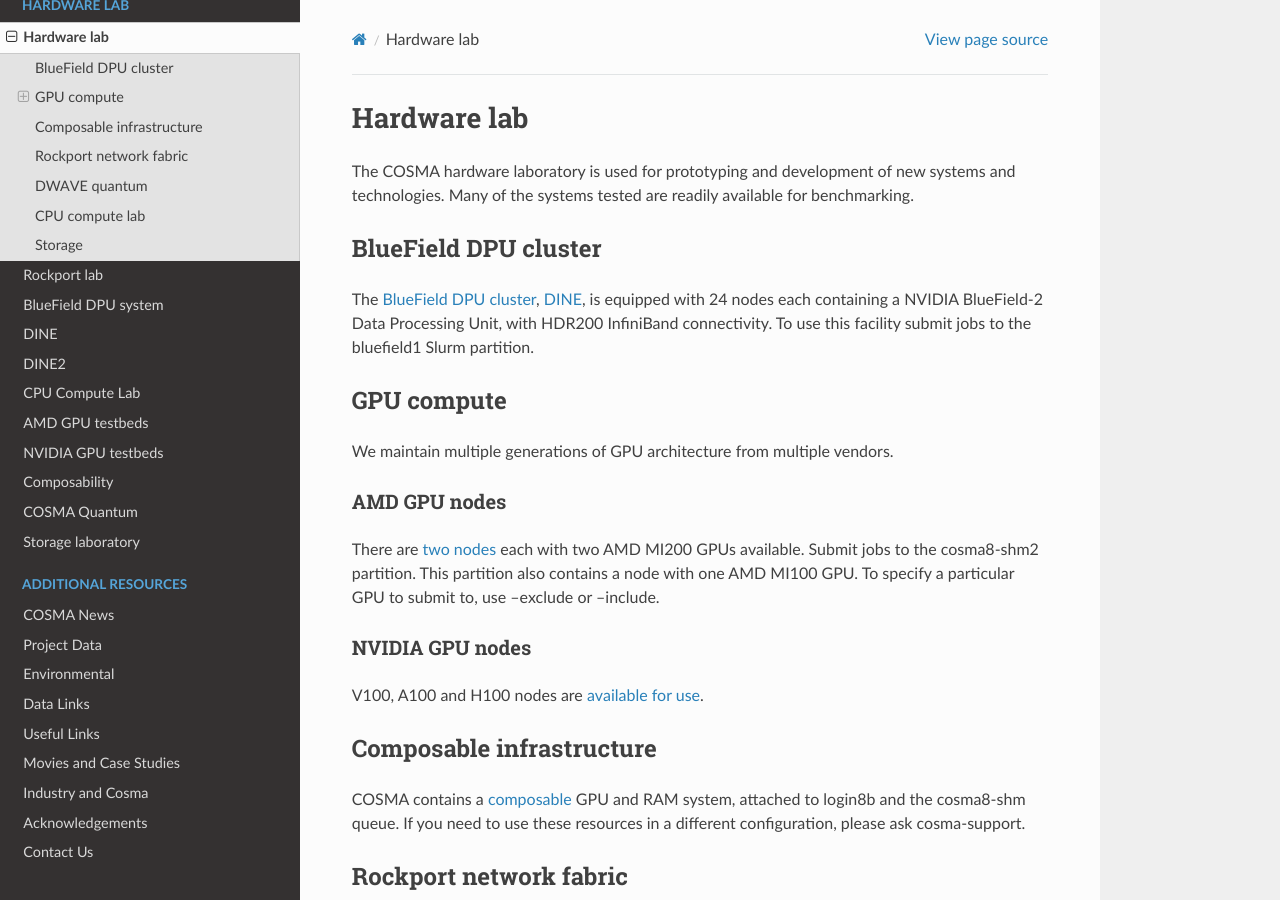
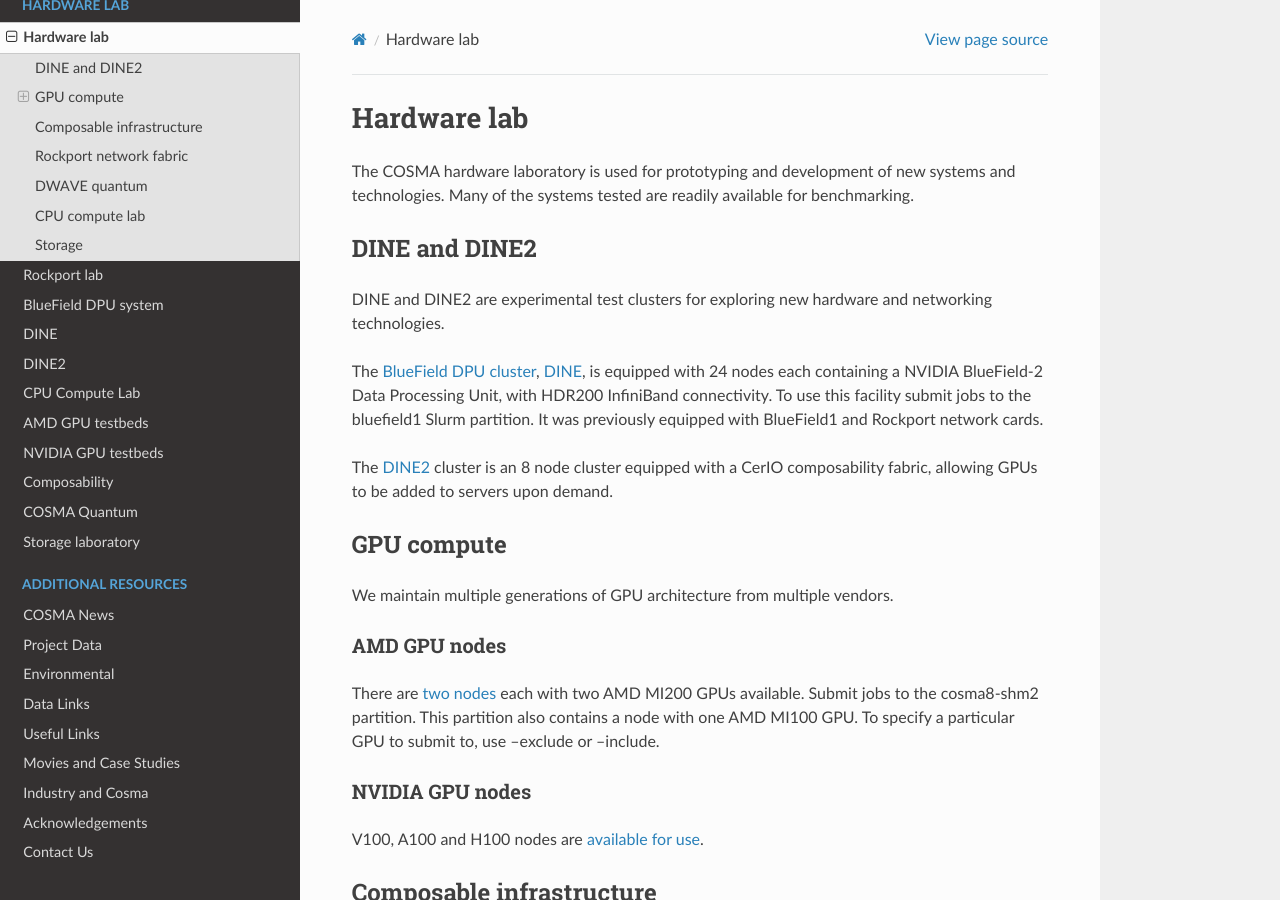
Before and after one commit to agb32/cosmadoc, a Sphinx documentation site: the page built from docs/source/hardwarelab.md, in a window 1280 px wide and 900 px high. Built offline with Sphinx 7.4.7 and the Read the Docs theme 2.0.0, drawn with Linux system fonts in a browser that asks for light colours.

Commit message:
added dine2 info

```diff
--- a/docs/source/hardwarelab.md
+++ b/docs/source/hardwarelab.md
@@ -2,9 +2,13 @@
 
 The COSMA hardware laboratory is used for prototyping and development of new systems and technologies.  Many of the systems tested are readily available for benchmarking.
 
-## BlueField DPU cluster
+## DINE and DINE2
 
-The [BlueField DPU cluster](bluefield.md), [DINE](dine.md), is equipped with 24 nodes each containing a NVIDIA BlueField-2 Data Processing Unit, with HDR200 InfiniBand connectivity.  To use this facility submit jobs to the bluefield1 Slurm partition.
+DINE and DINE2 are experimental test clusters for exploring new hardware and networking technologies.
+
+The [BlueField DPU cluster](bluefield.md), [DINE](dine.md), is equipped with 24 nodes each containing a NVIDIA BlueField-2 Data Processing Unit, with HDR200 InfiniBand connectivity.  To use this facility submit jobs to the bluefield1 Slurm partition.  It was previously equipped with BlueField1 and Rockport network cards.
+
+The [DINE2](dine.md) cluster is an 8 node cluster equipped with a CerIO composability fabric, allowing GPUs to be added to servers upon demand.
 
 ## GPU compute
 
```
